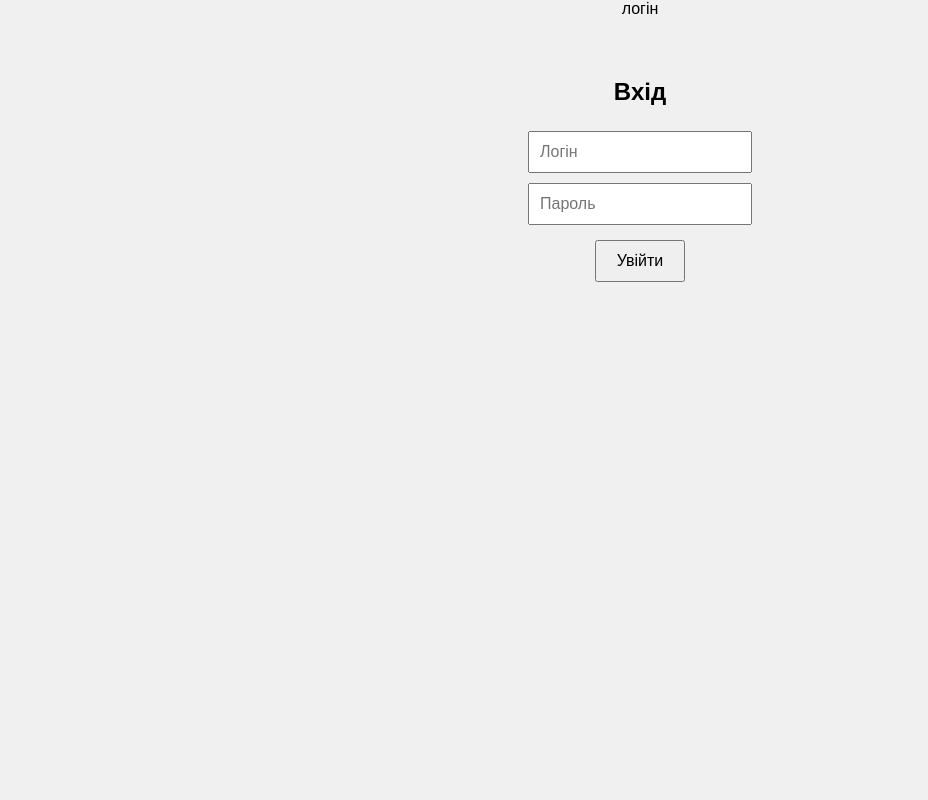
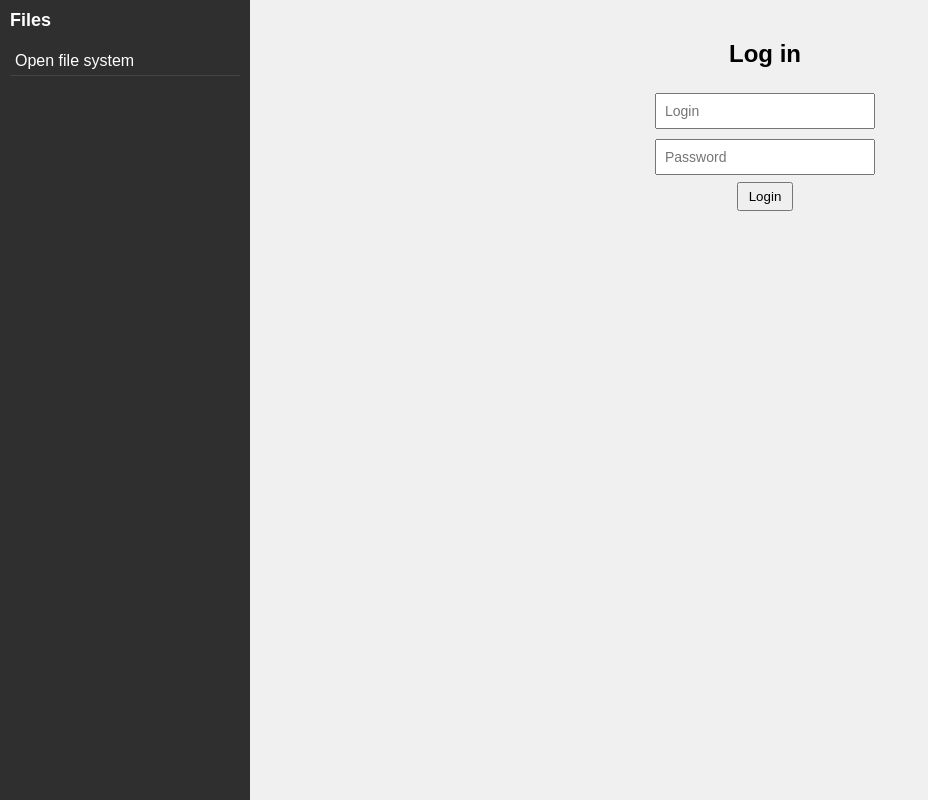
Before and after one commit to ildoivcek/filesys, a plain HTML site: page meshai.html in a window 1280 px wide. Shown: the whole page, without its empty margins (0-928 px from the left). Drawn offline with Linux system fonts and the light colour scheme.

Commit message:
Refactor HTML structure and update login functionality

```diff
--- a/meshai.html
+++ b/meshai.html
@@ -3,89 +3,53 @@
 <head>
 <meta charset="UTF-8">
 <meta name="viewport" content="width=device-width, initial-scale=1.0">
-
-<title>ESP32 CAM Panel</title>
-
+<title>Panel</title>
 <style>
-body {
-  font-family: Arial;
-  text-align: center;
-  margin: 0; padding: 0;
-  background: #f0f0f0;
-}
-#loginBox, #camBox {
-  margin-top: 60px;
-}
-input {
-  padding: 10px;
-  margin: 5px;
-  width: 200px;
-  font-size: 16px;
-}
-button {
-  padding: 10px 20px;
-  font-size: 16px;
-  margin-top: 10px;
-}
-#clock {
-  font-size: 20px;
-  margin-top: 20px;
-  color: #333;
-}
-.arrow {
-  font-size: 30px;
-  padding: 10px 20px;
-}
+body { margin:0; padding:0; font-family: Arial; display: flex; height: 100vh; }
+#sidebar { width: 250px; background: #2f2f2f; color: white; padding: 10px; box-sizing: border-box; overflow-y: auto; }
+#sidebar h2 { margin-top: 0; font-size: 18px; }
+#fileList { list-style: none; padding: 0; }
+#fileList li { padding: 5px; cursor: pointer; border-bottom: 1px solid #444; }
+#fileList li:hover { background: #444; }
+#controls { margin-top: 10px; }
+button { padding: 5px 10px; margin: 2px; cursor: pointer; }
+#main { flex: 1; padding: 20px; box-sizing: border-box; background: #f0f0f0; overflow-y: auto; }
+#camBox img { width: 90%; border: 2px solid black; border-radius: 10px; }
+#loginBox, #camBox { text-align: center; margin-top: 20px; }
+input { padding: 8px; margin: 5px; width: 200px; font-size: 14px; }
 </style>
 </head>
-
 <body>
 
-логін
-<div id="loginBox">
-  <h2>Вхід</h2>
-  <input id="user" type="text" placeholder="Логін"><br>
-  <input id="pass" type="password" placeholder="Пароль"><br>
-  <button onclick="login()">Увійти</button>
+<div id="sidebar">
+  <h2>Files</h2>
+  <ul id="fileList">
+    <li onclick="window.location='/smthng.html'"> Open file system</li>
+  </ul>
 </div>
 
+<div id="main">
 
-<div id="camBox" style="display:none;">
-  <h1>Перегляд камер</h1>
+  <div id="loginBox">
+    <h2>Log in</h2>
+    <input id="user" type="text" placeholder="Login"><br>
+    <input id="pass" type="password" placeholder="Password"><br>
+    <button onclick="login()">Login</button>
+  </div>
 
-  <div id="clock"></div>
+  <div id="camBox" style="display:none;">
+    <h1>Cameras</h1>
+    <div id="clock"></div>
+    <br>
+    <button onclick="prevCam()">⬅</button>
+    <button onclick="nextCam()">➡</button>
+    <br><br>
+    <img id="camStream" src="" alt="Camera Stream">
+  </div>
 
-  <br>
-
-  <button class="arrow" onclick="prevCam()">⬅</button>
-  <button class="arrow" onclick="nextCam()">➡</button>
-
-  <br><br>
-
-  <img id="camStream" width="90%" style="border:2px solid black;border-radius:10px;">
 </div>
 
-
 <script>
-
-    function login() {
-  const u = document.getElementById("user").value;
-  const p = document.getElementById("pass").value;
-
-  const goodUser = "admin";
-  const goodPass = "1234";
-
-  if (u === goodUser && p === goodPass) {
-    document.getElementById("loginBox").style.display = "none";
-    document.getElementById("camBox").style.display = "block";
-    startClock();
-    updateCam();
-  } else {
-    alert("Невірний логін або пароль");
-  }
-}
-
-
 let cams = [
   "http://192.168.4.1:81/stream",
   "http://192.168.4.2:81/stream",
@@ -95,7 +59,8 @@ let cams = [
 let camId = 0;
 
 function updateCam() {
-  document.getElementById("camStream").src = cams[camId] + "?t=" + new Date().getTime();
+  document.getElementById("camStream").src =
+      cams[camId] + "?t=" + new Date().getTime();
 }
 
 function nextCam() {
@@ -108,16 +73,28 @@ function prevCam() {
   updateCam();
 }
 
-
-годинник
 function startClock() {
   setInterval(() => {
     let now = new Date();
     document.getElementById("clock").innerText =
-      now.toLocaleTimeString("uk-UA");
+        now.toLocaleTimeString("uk-UA");
   }, 1000);
+}
+
+function login() {
+  const u = document.getElementById("user").value;
+  const p = document.getElementById("pass").value;
+  if (u === "admin" && p === "1234") {
+    document.getElementById("loginBox").style.display = "none";
+    document.getElementById("camBox").style.display = "block";
+    startClock();
+    updateCam();
+  } else {
+    alert("Incorrect login or password");
+  }
 }
 </script>
 
 </body>
+
 </html>
```
